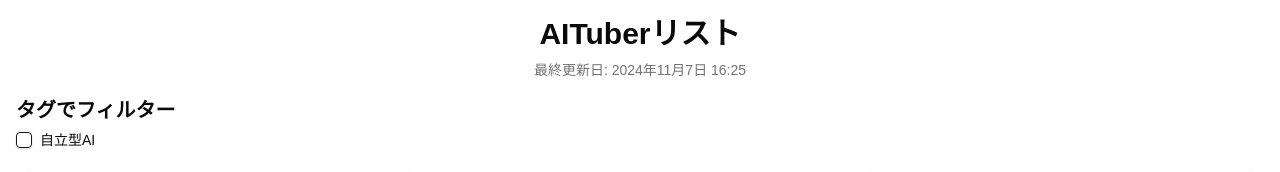
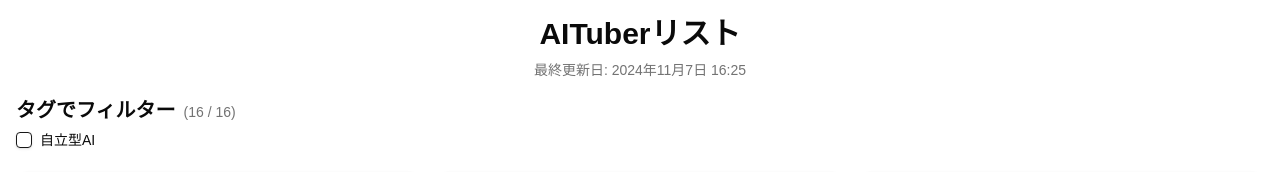
Before and after one commit to tegnike/aituber-list, a Next.js app: page /aituber-list/ in a window 1280 px wide. Shown: the top 172 px of the page. Built offline with nearby package versions, Linux system fonts and the light colour scheme.

Commit message:
掲載数の追加

```diff
--- a/components/aituber-list.tsx
+++ b/components/aituber-list.tsx
@@ -82,7 +82,12 @@ export function AituberList() {
       </p>
 
       <div className="mb-6">
-        <h2 className="text-xl font-semibold mb-2">タグでフィルター</h2>
+        <h2 className="text-xl font-semibold mb-2">
+          タグでフィルター
+          <span className="text-sm font-normal text-muted-foreground ml-2">
+            ({filteredAITubers.length} / {aitubers.length})
+          </span>
+        </h2>
         <div className="flex flex-wrap gap-2">
           {allTags.map(tag => (
             <div key={tag} className="flex items-center">
```
